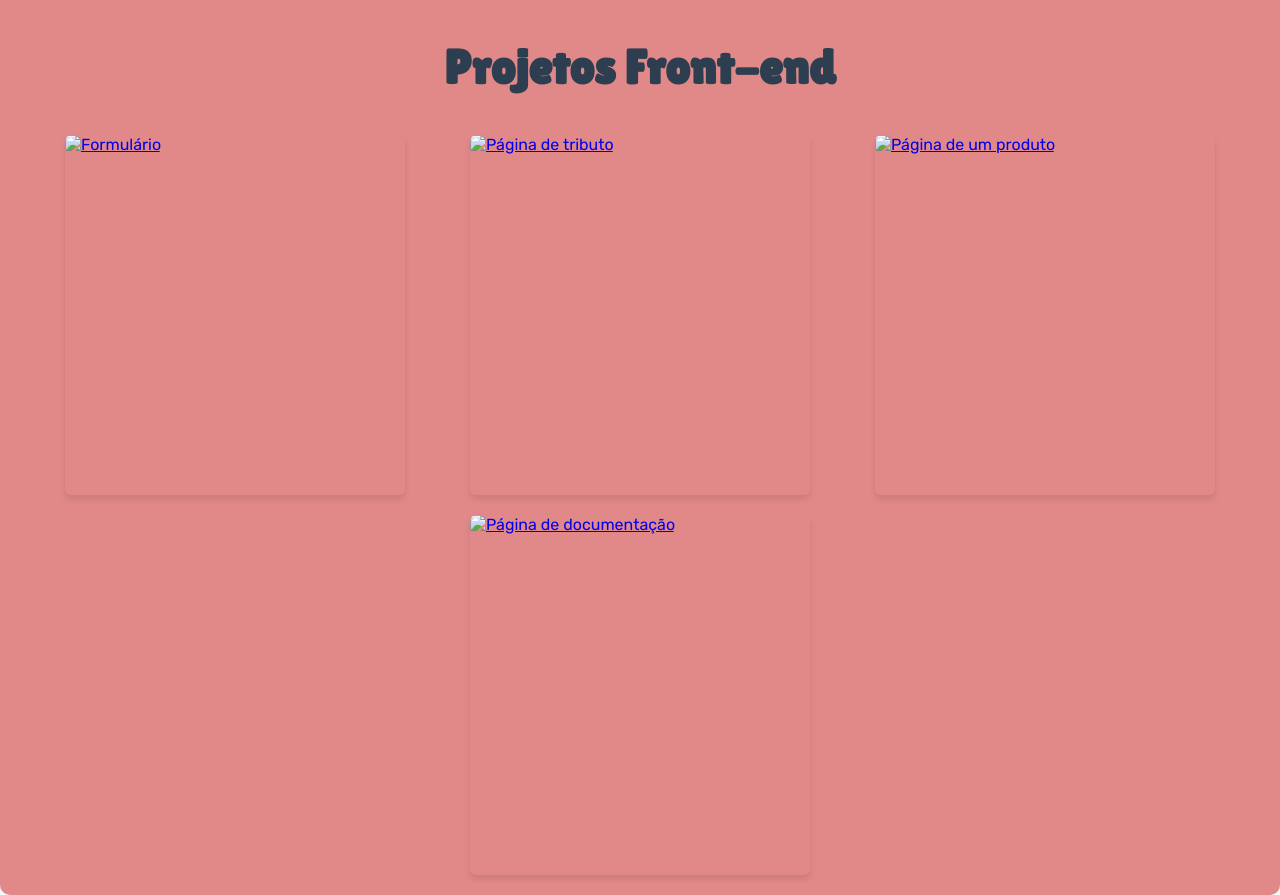
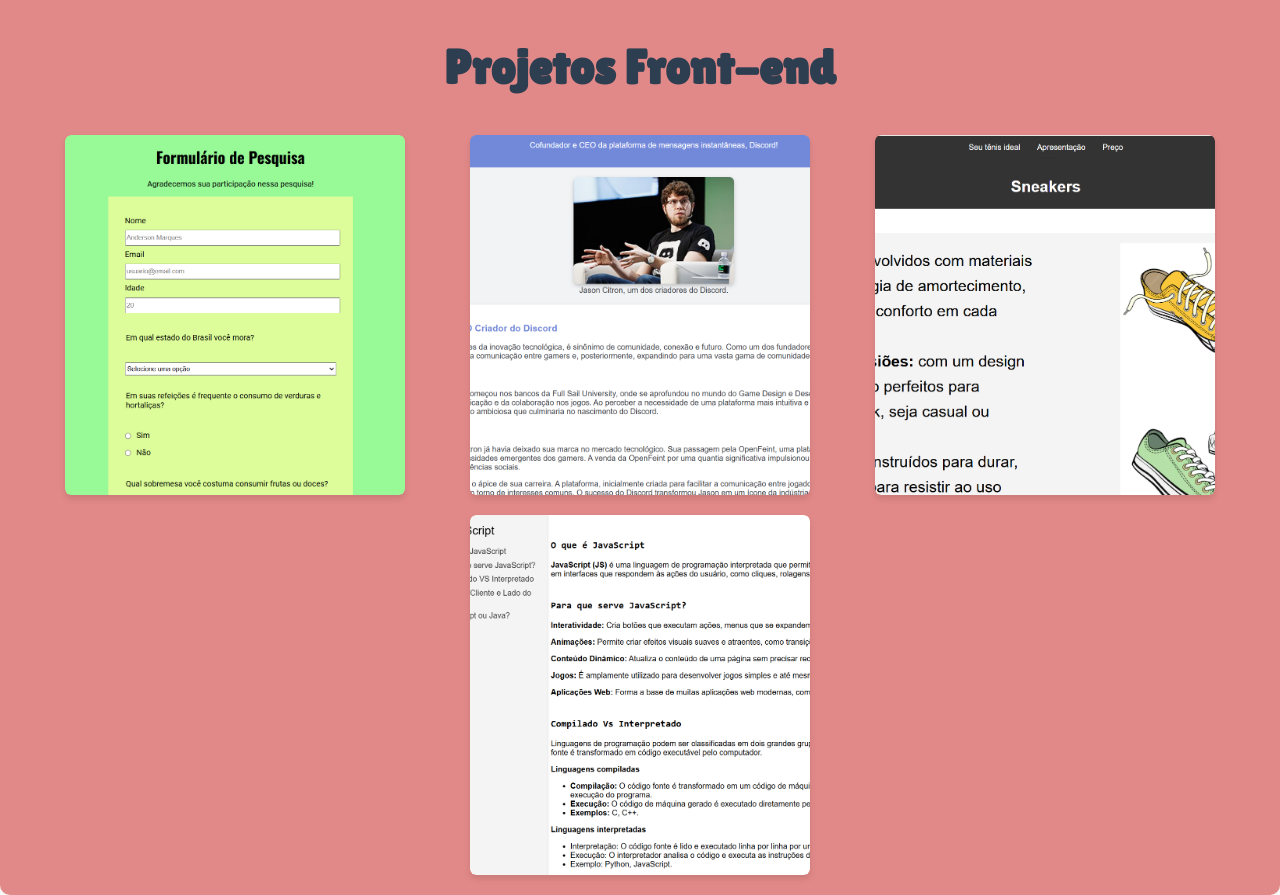
Before and after one commit to AndersonMarques0/portfolio-simples, a plain HTML site: page portfolio-page/index.html in a window 1280 px wide. Shown: the part 820-1715 px from the top of the page. Drawn offline with Linux system fonts and the light colour scheme; the site is published under a folder, as on GitHub Pages, so addresses that start at the root find nothing.

Commit message:
arrumando imagens

```diff
--- a/portfolio-page/index.html
+++ b/portfolio-page/index.html
@@ -30,7 +30,7 @@
 
                 <div class="project">
                     <a href="https://andersonmarques0.github.io/portfolio-simples/form-page/">
-                        <img src="/images/formulario.png" alt="Formulário">
+                        <img src="formulario.png" alt="Formulário">
                         <div class="project-info">
                             <h3>Formulário</h3>
                         </div>
@@ -39,7 +39,7 @@
 
                 <div class="project">
                     <a href="https://andersonmarques0.github.io/portfolio-simples/tribute-page/">
-                        <img src="/images/tribute-page.png" alt="Página de tributo">
+                        <img src="tribute-page.png" alt="Página de tributo">
                         <div class="project-info">
                             <h3>Página de tributo</h3>
                         </div>
@@ -48,7 +48,7 @@
 
                 <div class="project">
                     <a href="https://andersonmarques0.github.io/portfolio-simples/lading-page/">
-                        <img src="/images/lading-page.png" alt="Página de um produto">
+                        <img src="lading-page.png" alt="Página de um produto">
                         <div class="project-info">
                             <h3>Página de produto</h3>
                         </div>
@@ -57,7 +57,7 @@
 
                 <div class="project">
                     <a href="https://andersonmarques0.github.io/portfolio-simples/doc-page/">
-                        <img src="/images/doc-page.png" alt="Página de documentação">
+                        <img src="doc-page.png" alt="Página de documentação">
                         <div class="project-info">
                             <h3>Página de produto</h3>
                         </div>
```
Also changed, not shown: portfolio-page/doc-page.png (renamed from images/doc-page.png), portfolio-page/formulario.png (renamed from images/formulario.png), portfolio-page/lading-page.png (renamed from images/lading-page.png), portfolio-page/tribute-page.png (renamed from images/tribute-page.png).
